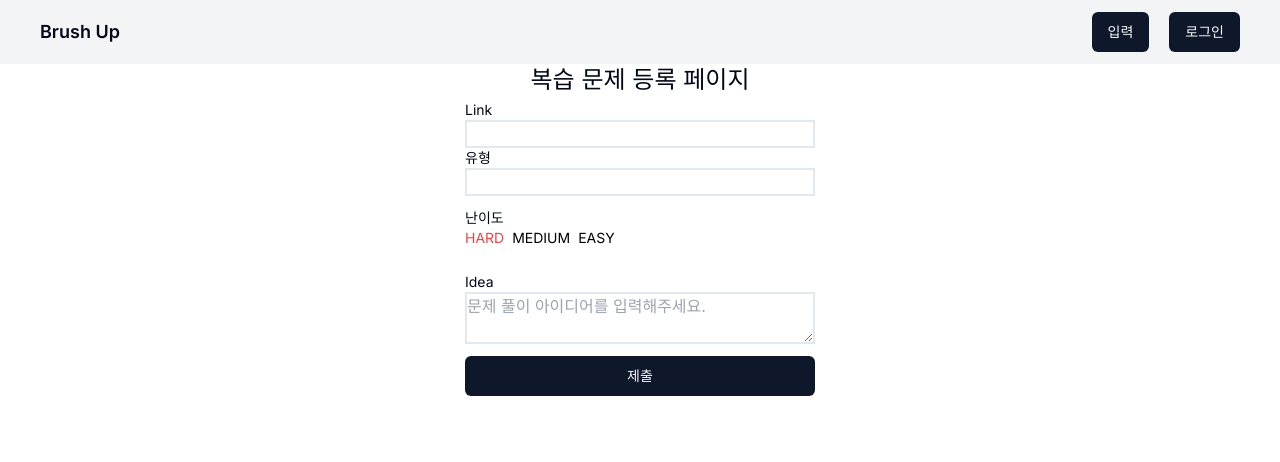
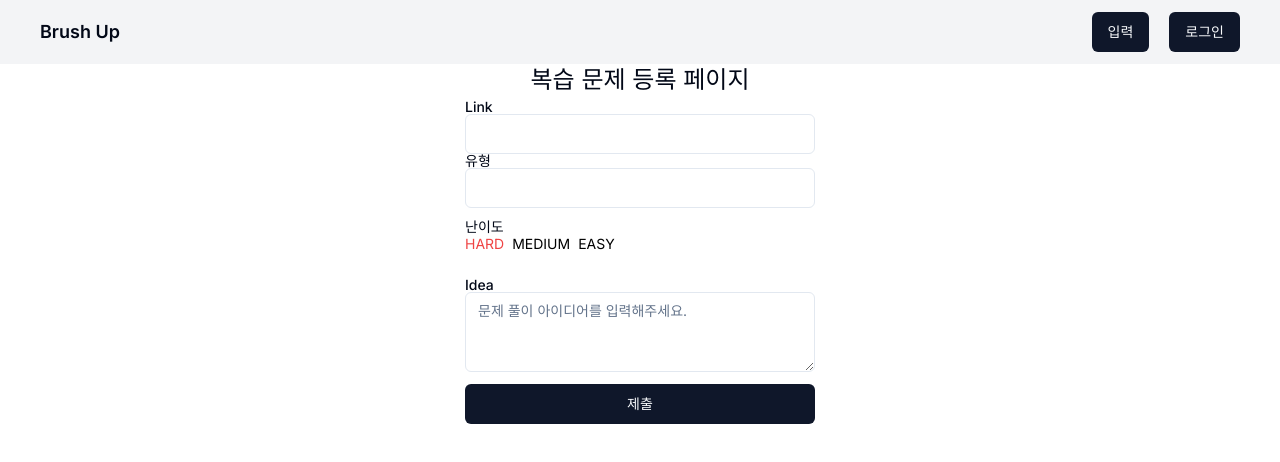
Before and after one commit to dongree/brushup, a Next.js app: page /create in a window 1280 px wide. Shown: the top 462 px of the page. Built offline with nearby package versions, Linux system fonts and the light colour scheme; no server answers.

Commit message:
Fix: CreateForm 수정 with shadcn ui

```diff
--- a/package.json
+++ b/package.json
@@ -9,6 +9,7 @@
     "lint": "next lint"
   },
   "dependencies": {
+    "@radix-ui/react-label": "^2.0.2",
     "@radix-ui/react-slot": "^1.0.2",
     "class-variance-authority": "^0.7.0",
     "clsx": "^2.1.1",
--- a/src/components/atoms/Label.tsx
+++ /dev/null
@@ -1,12 +0,0 @@
-type Props = {
-  htmlFor?: string;
-  text: string;
-};
-
-export default function Label({ htmlFor, text }: Props) {
-  return (
-    <label htmlFor={htmlFor} className="text-xs sm:text-sm">
-      {text}
-    </label>
-  );
-}
--- a/src/components/organisms/CreateForm.tsx
+++ b/src/components/organisms/CreateForm.tsx
@@ -1,10 +1,12 @@
 "use client";
 
-import Label from "@/components/atoms/Label";
 import Level from "@/components/atoms/Level";
 import { Difficulty } from "@/types/common";
 import { FormEvent, useState } from "react";
-import { Button } from "../ui/button";
+import { Button } from "@/components/ui/button";
+import { Label } from "@/components/ui/label";
+import { Input } from "@/components/ui/input";
+import { Textarea } from "@/components/ui/textarea";
 
 export default function CreateForm() {
   const [link, setLink] = useState<string>("");
@@ -21,9 +23,8 @@
   return (
     <form className="my-1 flex w-[350px] flex-col" onSubmit={handleSubmit}>
       <div className="flex flex-col">
-        <Label text="Link" htmlFor="link" />
-        <input
-          className="border-2"
+        <Label htmlFor="link">Link</Label>
+        <Input
           type="url"
           id="link"
           name="link"
@@ -32,9 +33,8 @@
         />
       </div>
       <div className="flex flex-col">
-        <Label text="유형" htmlFor="type" />
-        <input
-          className="border-2"
+        <Label htmlFor="type">유형</Label>
+        <Input
           type="text"
           id="type"
           name="type"
@@ -43,7 +43,7 @@
         />
       </div>
       <div className="my-3 flex flex-col">
-        <Label text="난이도" />
+        <Label>난이도</Label>
         <div className="flex gap-2">
           <Level
             difficulty="HARD"
@@ -64,9 +64,8 @@
       </div>
 
       <div className="my-3 flex flex-col">
-        <Label text="Idea" htmlFor="idea" />
-        <textarea
-          className="border-2"
+        <Label htmlFor="idea">Idea</Label>
+        <Textarea
           id="idea"
           name="idea"
           value={idea}
--- /dev/null
+++ b/src/components/ui/input.tsx
@@ -0,0 +1,25 @@
+import * as React from "react"
+
+import { cn } from "@/lib/utils"
+
+export interface InputProps
+  extends React.InputHTMLAttributes<HTMLInputElement> {}
+
+const Input = React.forwardRef<HTMLInputElement, InputProps>(
+  ({ className, type, ...props }, ref) => {
+    return (
+      <input
+        type={type}
+        className={cn(
+          "flex h-10 w-full rounded-md border border-input bg-background px-3 py-2 text-sm ring-offset-background file:border-0 file:bg-transparent file:text-sm file:font-medium placeholder:text-muted-foreground focus-visible:outline-none focus-visible:ring-2 focus-visible:ring-ring focus-visible:ring-offset-2 disabled:cursor-not-allowed disabled:opacity-50",
+          className
+        )}
+        ref={ref}
+        {...props}
+      />
+    )
+  }
+)
+Input.displayName = "Input"
+
+export { Input }
--- /dev/null
+++ b/src/components/ui/label.tsx
@@ -0,0 +1,26 @@
+"use client"
+
+import * as React from "react"
+import * as LabelPrimitive from "@radix-ui/react-label"
+import { cva, type VariantProps } from "class-variance-authority"
+
+import { cn } from "@/lib/utils"
+
+const labelVariants = cva(
+  "text-sm font-medium leading-none peer-disabled:cursor-not-allowed peer-disabled:opacity-70"
+)
+
+const Label = React.forwardRef<
+  React.ElementRef<typeof LabelPrimitive.Root>,
+  React.ComponentPropsWithoutRef<typeof LabelPrimitive.Root> &
+    VariantProps<typeof labelVariants>
+>(({ className, ...props }, ref) => (
+  <LabelPrimitive.Root
+    ref={ref}
+    className={cn(labelVariants(), className)}
+    {...props}
+  />
+))
+Label.displayName = LabelPrimitive.Root.displayName
+
+export { Label }
--- /dev/null
+++ b/src/components/ui/textarea.tsx
@@ -0,0 +1,24 @@
+import * as React from "react"
+
+import { cn } from "@/lib/utils"
+
+export interface TextareaProps
+  extends React.TextareaHTMLAttributes<HTMLTextAreaElement> {}
+
+const Textarea = React.forwardRef<HTMLTextAreaElement, TextareaProps>(
+  ({ className, ...props }, ref) => {
+    return (
+      <textarea
+        className={cn(
+          "flex min-h-[80px] w-full rounded-md border border-input bg-background px-3 py-2 text-sm ring-offset-background placeholder:text-muted-foreground focus-visible:outline-none focus-visible:ring-2 focus-visible:ring-ring focus-visible:ring-offset-2 disabled:cursor-not-allowed disabled:opacity-50",
+          className
+        )}
+        ref={ref}
+        {...props}
+      />
+    )
+  }
+)
+Textarea.displayName = "Textarea"
+
+export { Textarea }
```
Also changed, not shown: 1 other file (tests, documents, lock files or other folders).
